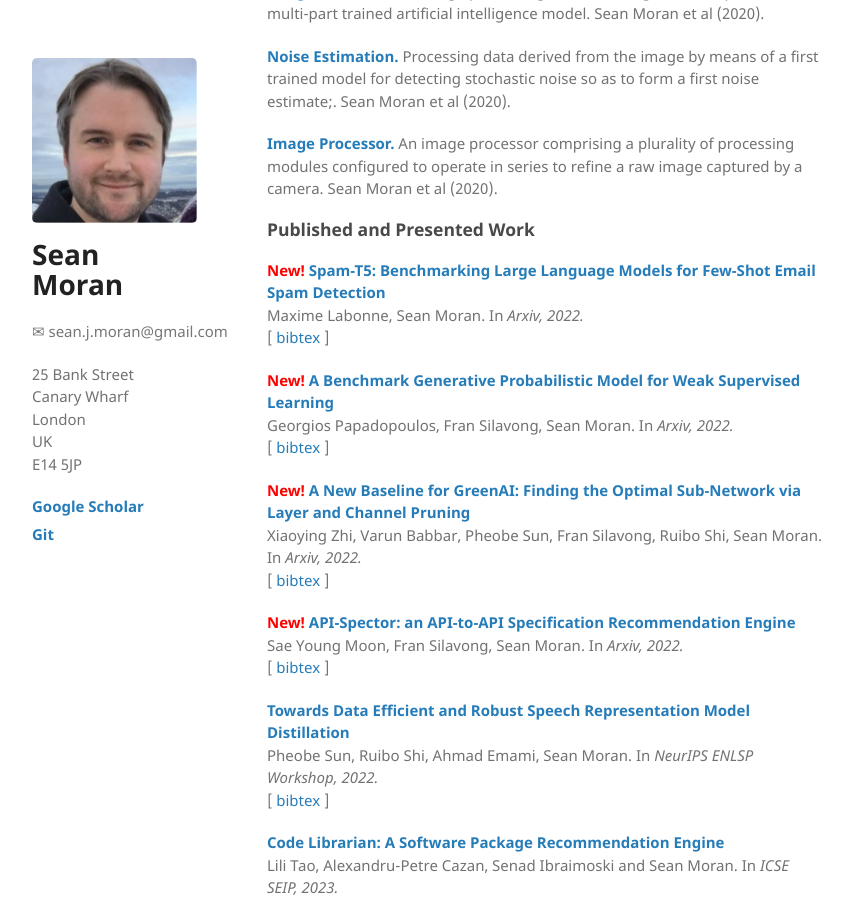
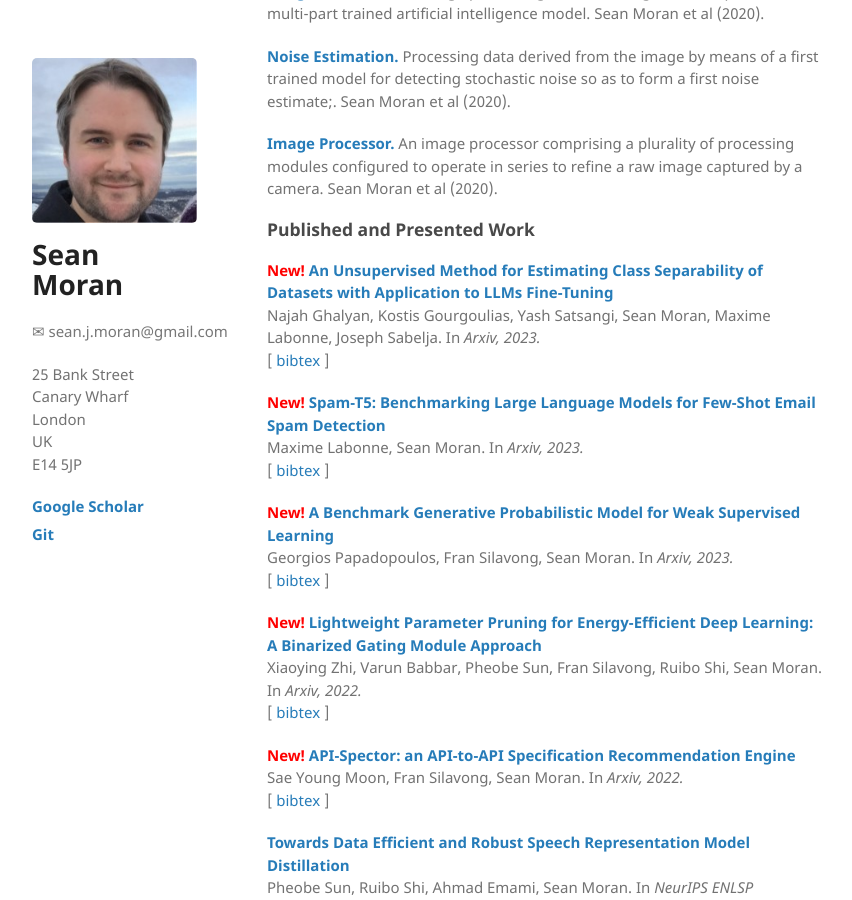
Before and after one commit to sjmoran/sjmoran.github.io, a Jekyll site: the page built from index.html, in a window 1280 px wide and 900 px high, scrolled down 883 px. Shown: the whole window, without its empty margins (26-878 px from the left). Built offline with Jekyll 4.4.1, drawn with Linux system fonts in a browser that asks for light colours.

Commit message:
Update index.html

```diff
--- a/index.html
+++ b/index.html
@@ -49,16 +49,20 @@ JP Morgan, where he was named the top inventor of the year in 2022. He has also
 
 <h3 id="published-and-presented-work">Published and Presented Work</h3>
 
+<p><strong><span style='color:red'>New! </span><a target="_blank" href="">
+An Unsupervised Method for Estimating Class Separability of Datasets with Application to LLMs Fine-Tuning</a></strong><br />Najah Ghalyan, Kostis Gourgoulias, Yash Satsangi, Sean Moran, Maxime Labonne,
+Joseph Sabelja. In <em>Arxiv, 2023.</em><br />
+[ <a target="_blank" href="">bibtex</a> ] </p>
+
 <p><strong><span style='color:red'>New! </span><a target="_blank" href="https://arxiv.org/abs/2304.01238">
-Spam-T5: Benchmarking Large Language Models for Few-Shot Email Spam Detection</a></strong><br />Maxime Labonne, Sean Moran. In <em>Arxiv, 2022.</em><br />
+Spam-T5: Benchmarking Large Language Models for Few-Shot Email Spam Detection</a></strong><br />Maxime Labonne, Sean Moran. In <em>Arxiv, 2023.</em><br />
 [ <a target="_blank" href="">bibtex</a> ] </p>
 
 <p><strong><span style='color:red'>New! </span><a target="_blank" href="https://arxiv.org/abs/2303.17841">
-A Benchmark Generative Probabilistic Model for Weak Supervised Learning</a></strong><br />Georgios Papadopoulos, Fran Silavong, Sean Moran. In <em>Arxiv, 2022.</em><br />
+A Benchmark Generative Probabilistic Model for Weak Supervised Learning</a></strong><br />Georgios Papadopoulos, Fran Silavong, Sean Moran. In <em>Arxiv, 2023.</em><br />
 [ <a target="_blank" href="">bibtex</a> ] </p>
 
-<p><strong><span style='color:red'>New! </span><a target="_blank" href="https://arxiv.org/abs/2302.10798">
-A New Baseline for GreenAI: Finding the Optimal Sub-Network via Layer and Channel Pruning</a></strong><br />Xiaoying Zhi, Varun Babbar, Pheobe Sun, Fran Silavong, Ruibo Shi, Sean Moran. In <em>Arxiv, 2022.</em><br />
+<p><strong><span style='color:red'>New! </span><a target="_blank" href="https://arxiv.org/abs/2302.10798">Lightweight Parameter Pruning for Energy-Efficient Deep Learning: A Binarized Gating Module Approach</a></strong><br />Xiaoying Zhi, Varun Babbar, Pheobe Sun, Fran Silavong, Ruibo Shi, Sean Moran. In <em>Arxiv, 2022.</em><br />
 [ <a target="_blank" href="">bibtex</a> ] </p>
 
 <p><strong><span style='color:red'>New! </span><a target="_blank" href="https://arxiv.org/abs/2212.07253">API-Spector: an API-to-API Specification Recommendation Engine
```
